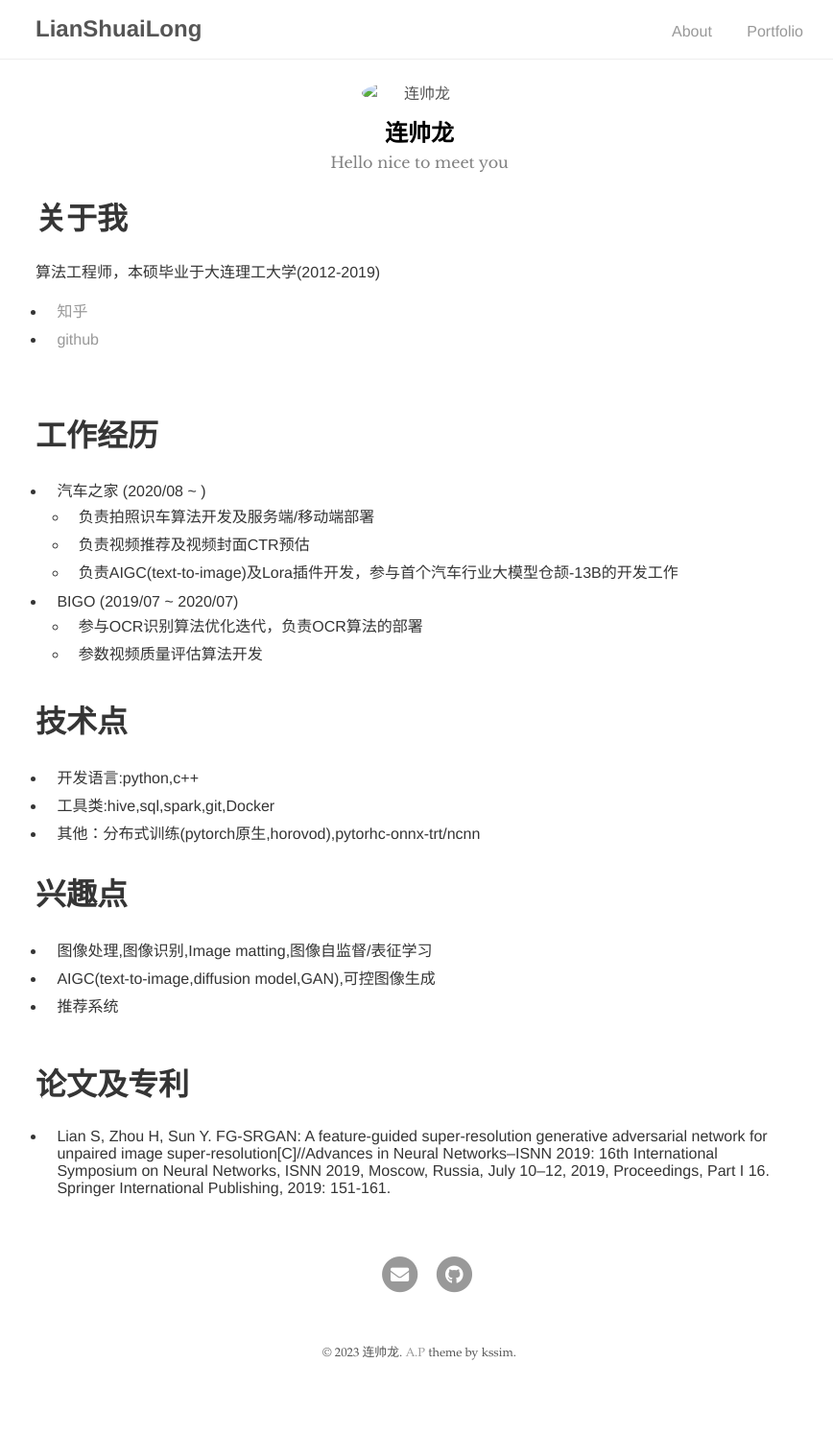
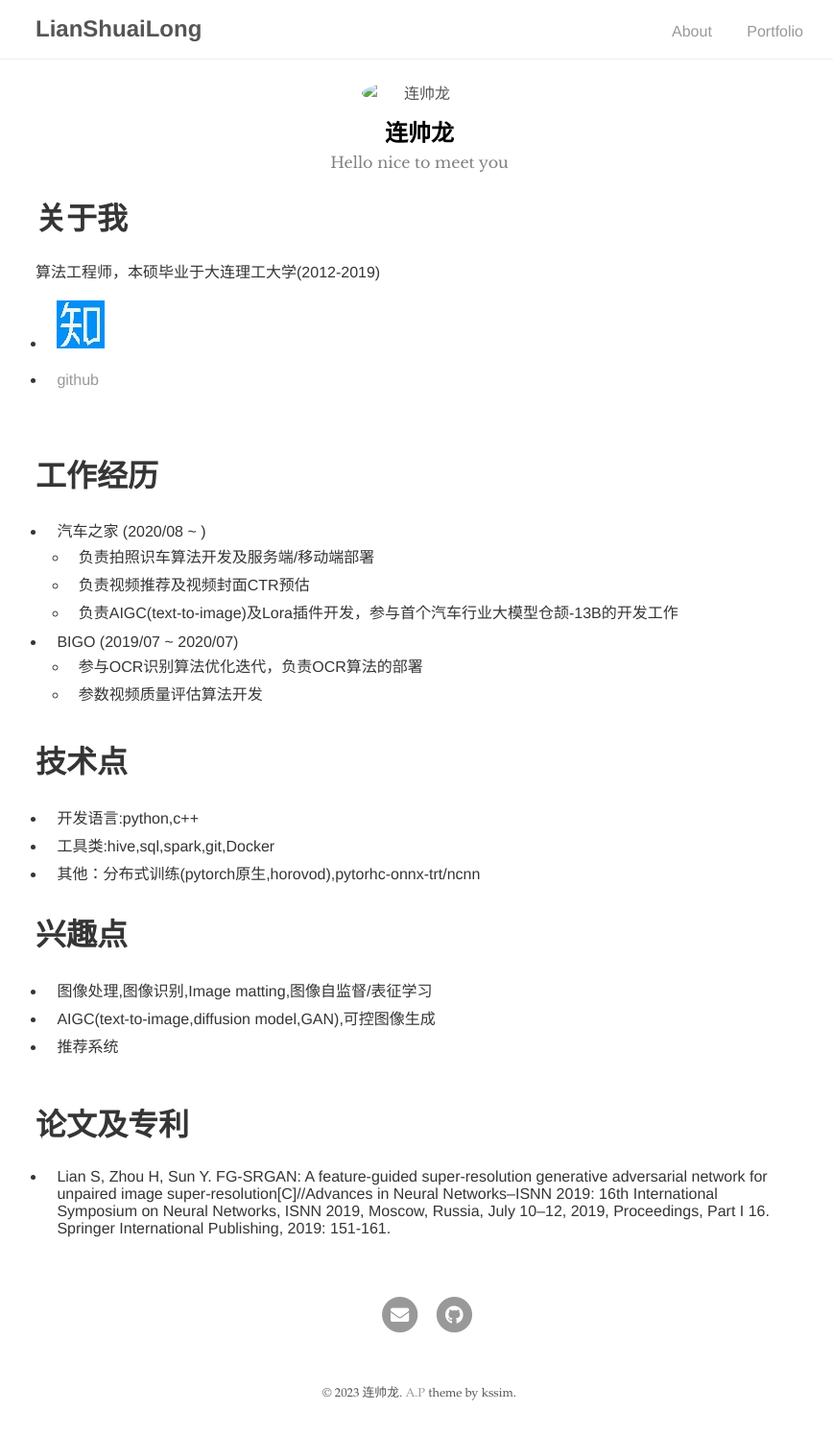
Before and after one commit to LianShuaiLong/LianShuaiLong.github.io, a Jekyll site: the page built from index.md, in a window 1280 px wide. Shown: the whole page at 96% size, without its empty margins (203-1071 px from the left). Built offline with Jekyll 4.4.1, drawn with Linux system fonts in a browser that asks for light colours; our own code applies the rules of GitHub Pages for plain Markdown files; before the commit the page ends 1453 px from its top, so only the background shows below that.

Commit message:
modify index.md 12

```diff
--- a/index.md
+++ b/index.md
@@ -5,7 +5,7 @@ layout: about
 # 关于我
 算法工程师，本硕毕业于大连理工大学(2012-2019)
 <ul>
-  <li> <a href="https://www.zhihu.com/people/lian-shuai-long">知乎</a> </li>
+  <li> <a href="https://www.zhihu.com/people/lian-shuai-long"><img src="./assets/img/zhihu.jpg" width="50" height="50"></a> </li>
   <li> <a href="https://github.com/LianShuaiLong">github</a> </li>
 </ul>
 <br/>
```
